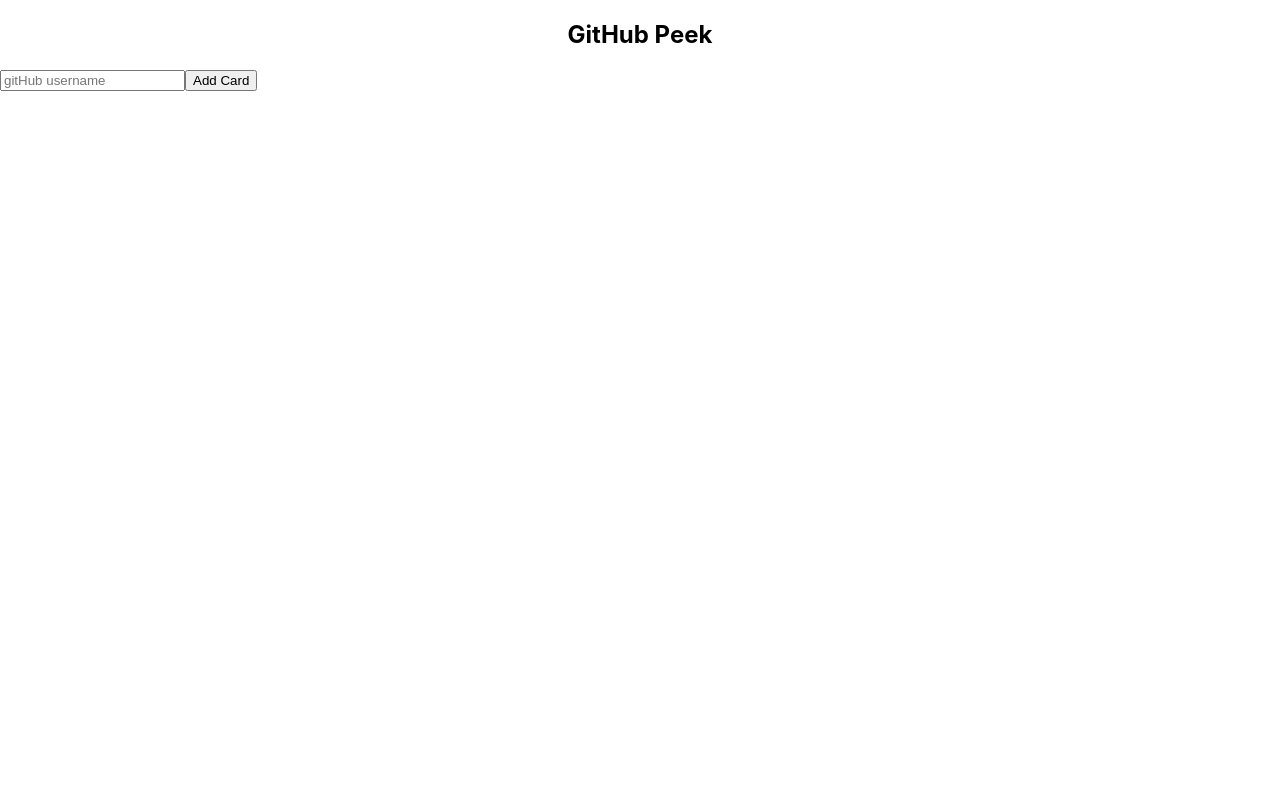
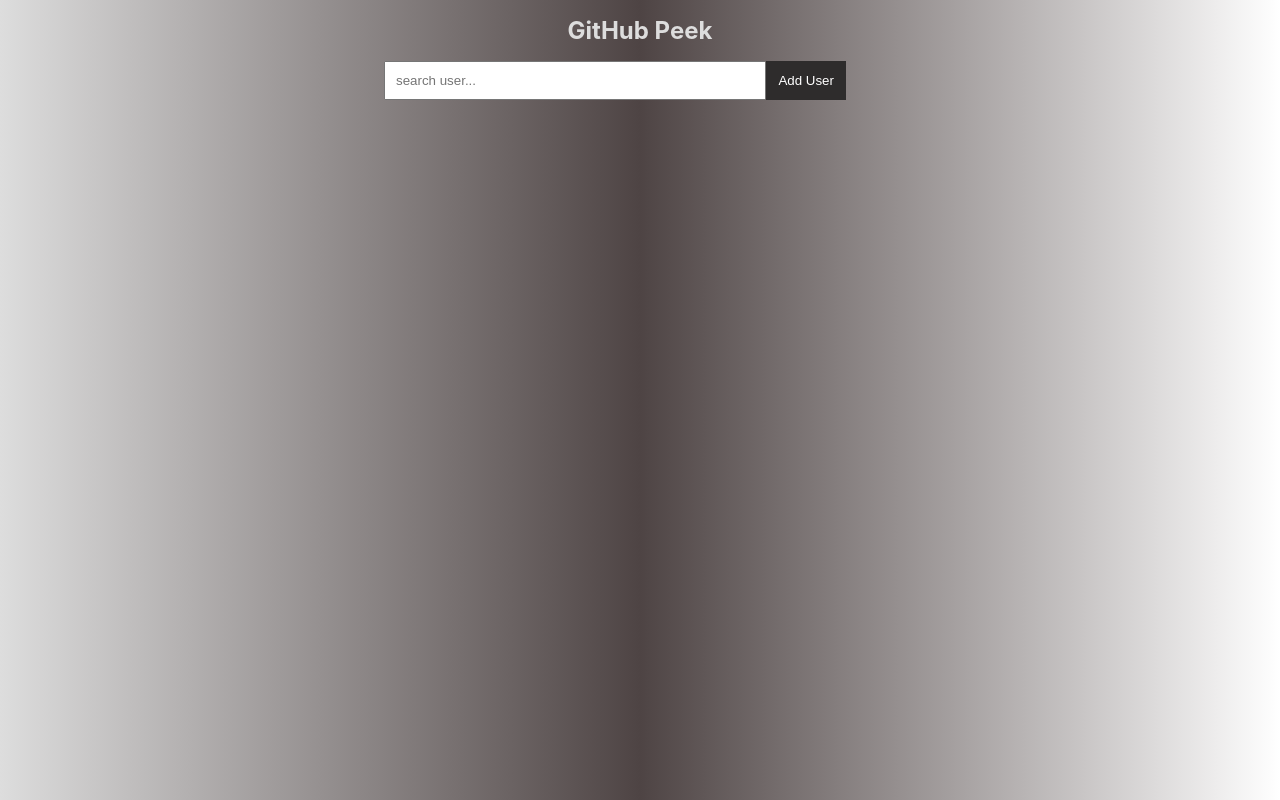
Before and after one commit to sheygs/github-peek, a React (Create React App) app: page / in a window 1280 px wide. Built offline with nearby package versions, Linux system fonts and the light colour scheme.

Commit message:
jiggle folders

```diff
--- a/package.json
+++ b/package.json
@@ -7,6 +7,7 @@
     "@testing-library/react": "^9.3.2",
     "@testing-library/user-event": "^7.1.2",
     "axios": "^0.19.2",
+    "prop-types": "15.7.2",
     "react": "^16.13.1",
     "react-dom": "^16.13.1",
     "react-scripts": "3.4.1"
--- a/src/App.js
+++ b/src/App.js
@@ -2,7 +2,6 @@
 import React, { Component } from 'react';
 import CardList from './components/CardList';
 import Form from './components/Form';
-//import testData from './data/testData';
 
 class App extends Component {
   constructor(){
@@ -18,11 +17,20 @@
     }));
   }
 
+  addStyles() {
+    return {
+      textAlign: 'center',
+      fontSize: '1.5rem',
+      fontWeight: 'bold',
+      color: '#ddd'
+    }
+  }
+
   render(){
-    const styles = { textAlign: 'center', fontSize: '1.5rem', fontWeight: 'bold'}
+    const { title } = this.props;
     return (
      <div className="App">
-      <h2 style={styles}>{this.props.title}</h2>
+      <h1 style={this.addStyles()}>{title}</h1>
       <Form onSubmit={this.addProfile}/>
       <CardList profiles={this.state.profiles}/>
      </div>
--- a/src/components/Card.js
+++ b/src/components/Card.js
@@ -1,21 +1,21 @@
 import React, { Component } from 'react';
+import PropTypes from 'prop-types';
 import Avatar from './Avatar';
 import Info from './Info';
 
 class Card extends Component {
+  getStyles() {
+   return  {
+      margin: '1rem',
+      boxShadow: '0 4px 8px 0 rgba(0, 0, 0, 0.2)',
+      maxWidth: '200px',
+      textAlign: 'center',
+    }
+  }
   render() {
-    // console.log(this.props);
-    const { avatar_url, name, company } = this.props;
-
-    const styles = {
-       margin: '1rem',
-       boxShadow: '0 4px 8px 0 rgba(0, 0, 0, 0.2)',
-       maxWidth: '200px',
-       textAlign: 'center'
-    }
-
-    return (
-      <div style={styles}>
+  const { avatar_url, name, company } = this.props;
+  return (
+      <div style={this.getStyles()}>
           <Avatar avatar={avatar_url} alt={name}/>
           <Info name={name} company={company}/>
       </div>
@@ -23,4 +23,10 @@
   }
 }
 
+Card.propTypes = {
+  avatar_url: PropTypes.string.isRequired,
+  name: PropTypes.string.isRequired,
+  company: PropTypes.string.isRequired
+}
+
 export default Card;
--- a/src/components/CardList.js
+++ b/src/components/CardList.js
@@ -1,14 +1,18 @@
 import React from 'react';
+import PropTypes from 'prop-types';
 import Card from './Card';
 
 
-const CardList = props => {
-// console.log(props);
+const CardList = ({ profiles }) => {
  return (
     <div style={{display: 'flex', flexWrap: 'wrap'}}>
-      { props.profiles.map(profile => <Card key={profile.id} {...profile}/>) }
+      { profiles.map(profile => <Card key={profile.id} {...profile}/>) }
     </div>
  )
 };
 
+CardList.propTypes = {
+  profiles: PropTypes.array.isRequired
+}
+
 export default CardList;
--- a/src/components/Form.js
+++ b/src/components/Form.js
@@ -1,6 +1,7 @@
 // eslint-disable-next-line
 import React, { Component } from 'react';
 import axios from 'axios';
+import '../index.css';
 
 class Form extends Component {
  state = {
@@ -21,14 +22,16 @@
  render(){
    return (
      <form onSubmit={this.handleSubmit}>
+       <div className="form-group">
           <input
             type="text"
-         placeholder="gitHub username"
+            placeholder="search user..."
             required
             onChange={this.handleOnChange}
             value={this.state.username}
           />
-      <button>Add Card</button>
+          <button>Add User</button>
+       </div>
      </form>
    )
  }
--- a/src/components/Info.js
+++ b/src/components/Info.js
@@ -1,12 +1,18 @@
 import React from 'react';
+import PropTypes from 'prop-types';
 
-const Info = props => {
+const Info = ({ name, company }) => {
  return (
-  <div style={{ color: 'grey', fontSize: '15px'}}>
-     <div className="name">{props.name}</div>
-     <div className="company">{props.company}</div>
+  <div style={{ color: '#2e2c2c', fontSize: '15px'}}>
+     <div className="name">{name}</div>
+     <div className="company">{company}</div>
   </div>
  )
 };
 
+Info.propTypes = {
+   name: PropTypes.string.isRequired,
+   company: PropTypes.string.isRequired
+}
+
 export default Info;
--- a/src/index.css
+++ b/src/index.css
@@ -1,13 +1,40 @@
 body {
   margin: 0;
-  font-family: -apple-system, BlinkMacSystemFont, 'Segoe UI', 'Roboto', 'Oxygen',
-    'Ubuntu', 'Cantarell', 'Fira Sans', 'Droid Sans', 'Helvetica Neue',
+  font-family: -apple-system, BlinkMacSystemFont, "Segoe UI", "Roboto", "Oxygen",
+    "Ubuntu", "Cantarell", "Fira Sans", "Droid Sans", "Helvetica Neue",
     sans-serif;
   -webkit-font-smoothing: antialiased;
   -moz-osx-font-smoothing: grayscale;
+  background-image: linear-gradient(to right, #ddd, #4e4444, #fff);
 }
 
 code {
-  font-family: source-code-pro, Menlo, Monaco, Consolas, 'Courier New',
+  font-family: source-code-pro, Menlo, Monaco, Consolas, "Courier New",
     monospace;
 }
+
+form {
+  margin: 0 auto;
+  width: 50%;
+}
+
+.form-group {
+  width: 80%;
+  margin: 0 auto;
+}
+
+input[type="text"] {
+  padding: 10px;
+  width: 70%;
+}
+input:focus,
+button:focus {
+  outline: none;
+}
+
+button {
+  padding: 12px;
+  background: #2e2c2c;
+  color: #fff;
+  border: none;
+}
```
Also changed, not shown: src/components/Avatar.js (+6 -1 lines), 1 other file (tests, documents, lock files or other folders). Lines whose indentation alone changed are shown as unchanged.
